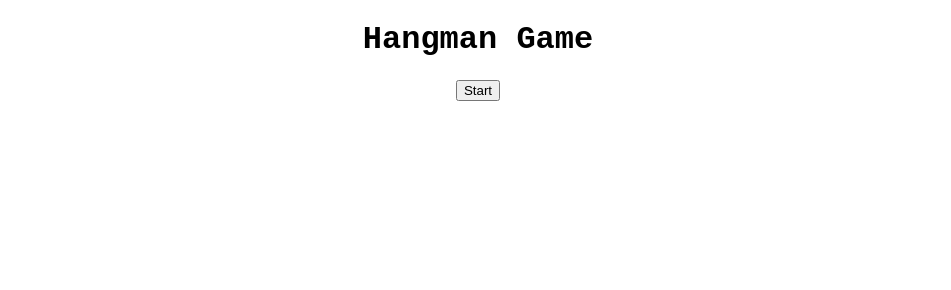
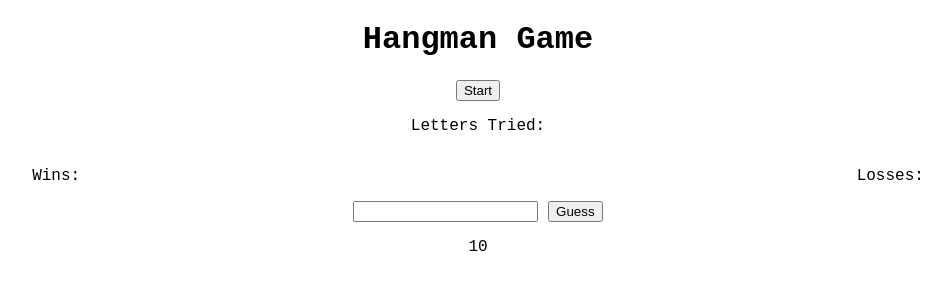
Before and after one commit to bcus789/Hangman, a plain HTML site: page index.html in a window 1280 px wide. Both pictures are taken after a click on the button "Start". Shown: the whole page, without its empty margins (162-1113 px from the left). Drawn offline with Linux system fonts and the light colour scheme.

Commit message:
restructing a basic hangman game just to keep up with skills and practice optomization

```diff
--- a/index.html
+++ b/index.html
@@ -12,14 +12,16 @@
     <div class="main-div">
     <h1>Hangman Game</h1>
     <button id="start-button">Start</button>
-    <div id="game-div" style="display: none;">
-    <p>Letters Tried: <p id="letter-tried"></p></p>
-    <div id="tries-wins-losses">
-        <p id="tries">Tries Left:</p>
+    <div id="game-div">
+    <p>Letters Tried: <p id="letters-tried"></p></p>
+    <div id="wins-losses">
+        <p id="wins">Wins:</p>
+        <p id="word-div"></p>
+        <p id="losses">Losses:</p>
     </div>
-    <p id="word-div"></p>
-    <input maxlength="1" id="letter-input">
-    <button id="submit-letter">Guess</button>
+    <input maxlength="1" id="input-field">
+    <button id="guess-button">Guess</button>
+    <p id="tries-left">Tries Left:</p>
     </div>
     </div>
 </body>
--- a/main.js
+++ b/main.js
@@ -1,9 +1,28 @@
+const gameDiv = document.getElementById("game-div")
 const startBtn = document.getElementById("start-button")
-const guessBtn = document.getElementById("submit-letter")
+const guessBtn = document.getElementById("guess-button")
 const wordDiv = document.getElementById("word-div")
-const gameDiv = document.getElementById("game-div")
-const submitLetter = document.getElementById("submit-letter")
-const letterInput = document.getElementById("letter-input")
-const numTries = document.getElementById("tries")
-const lettersTried = document.getElementById("letter-tried")
+const inputField = document.getElementById("input-field")
+const numTries = document.getElementById("tries-left")
+const lettersTried = document.getElementById("letters-tried")
 const wordBank = ['paper','potato', 'mobile', 'lego', 'jacket', 'apple', 'cat', 'throne', 'street', "jungle"]
+
+let tries
+let chosenWordArr = []
+let hiddenWordArr = []
+
+const game = {
+    start: function() {
+        tries = 10
+        numTries.innerText = tries
+        chosenWordArr = Array.from(game.pickWord(wordBank))
+        hiddenWordArr = chosenWordArr.map(() => "-")
+
+    },
+    pickWord: function(words) {
+        randomNum = Math.floor(Math.random() * words.length)
+        return words[randomNum]
+    }
+}
+
+startBtn.addEventListener("click", game.start)
--- a/style.css
+++ b/style.css
@@ -7,14 +7,11 @@ body {
     text-align: center;
 }
 
-#tries-wins-losses{
+#wins-losses{
     display: flex;
     justify-content: space-around;
+
 }
 #word-div{
     font-size: 25px;
 }
-
-#submit-letter{
-    display: none;
-}
```
